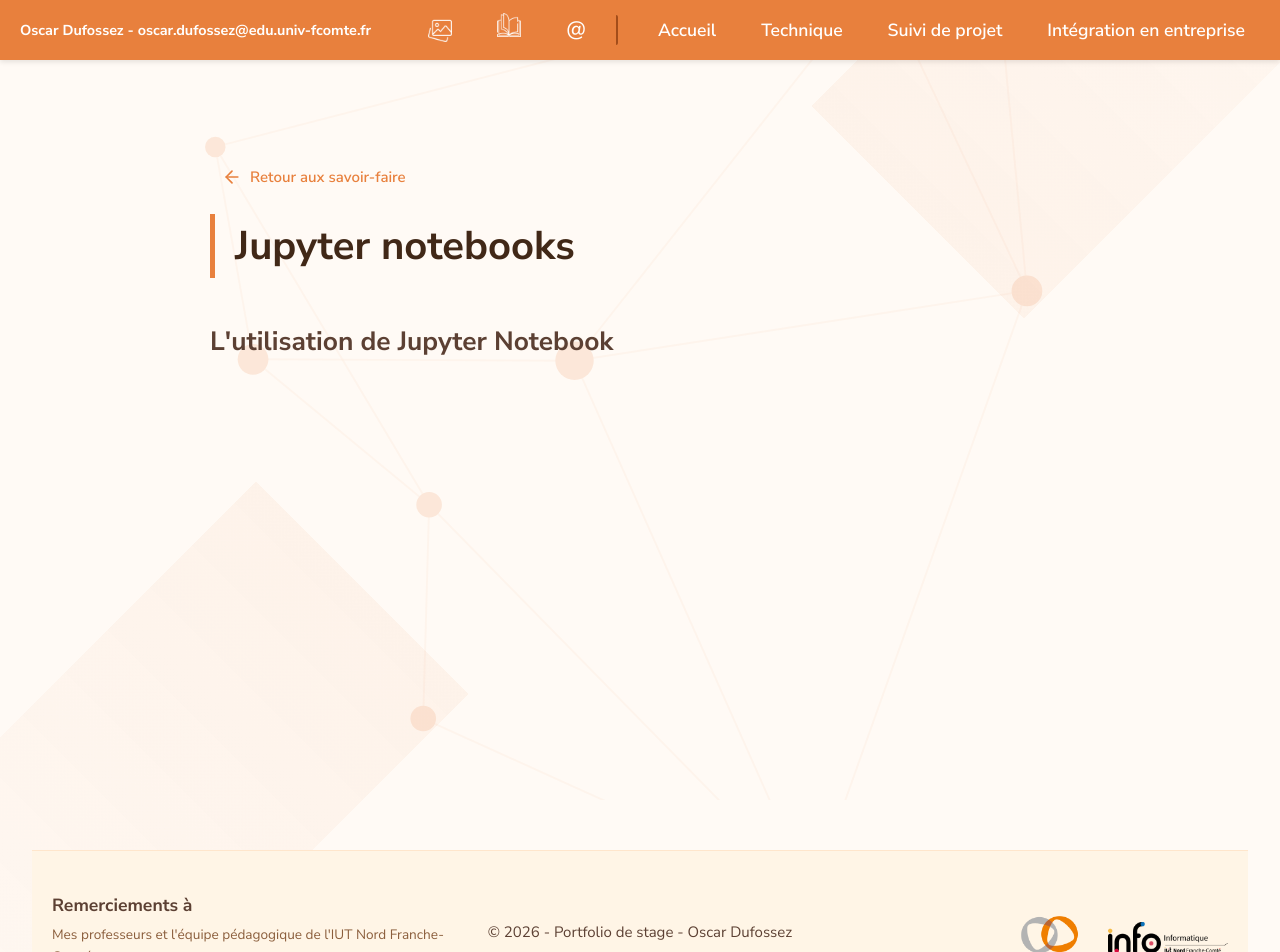
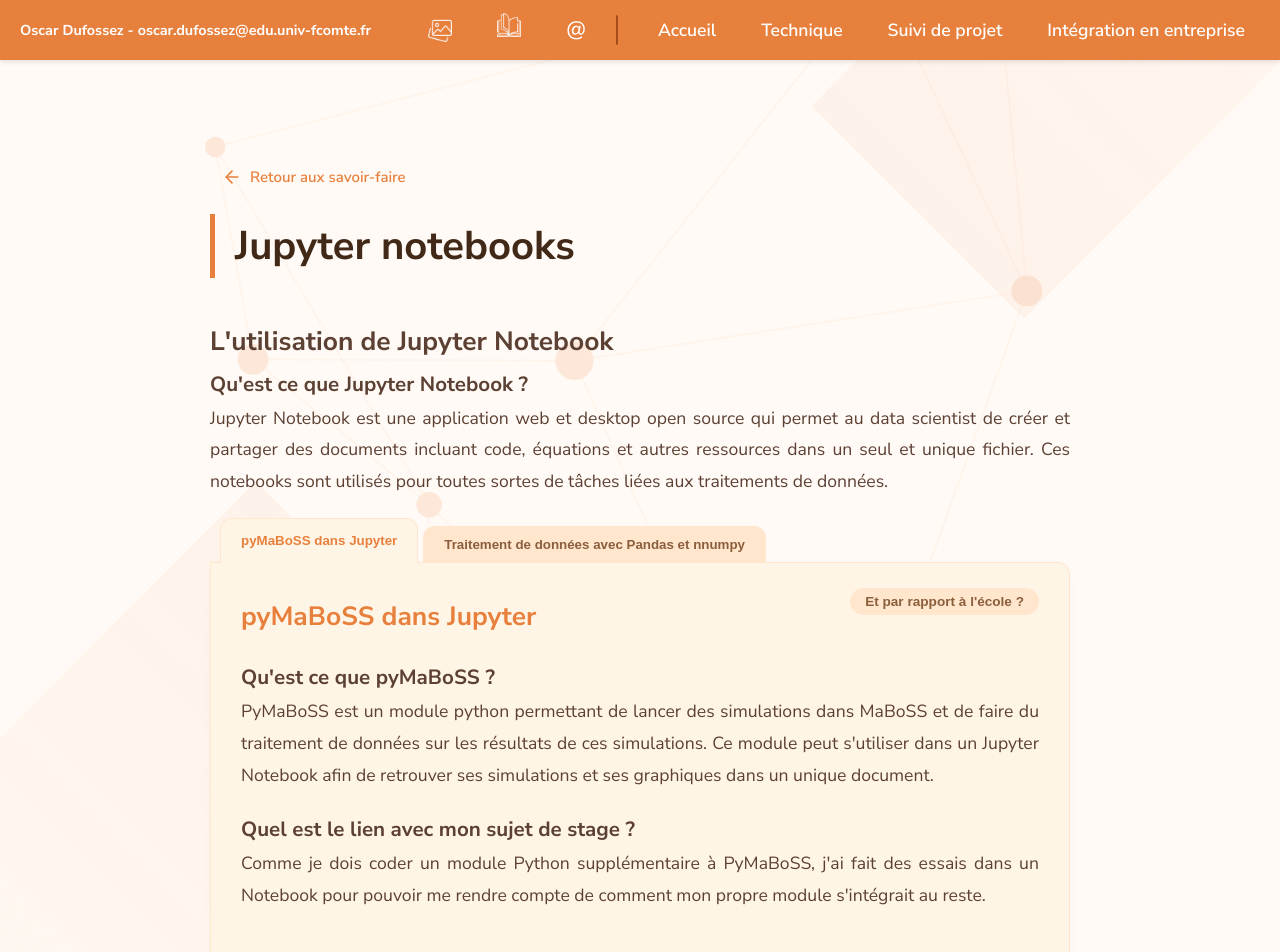
Before and after one commit to Odufossez/portfolio-stage-2026, a Vue app: page /#/savoirfaire-pages/jupyter-notebooks in a window 1280 px wide. Shown: the top 952 px of the page. Built offline with nearby package versions, Linux system fonts and the light colour scheme.

Commit message:
terminé jupyter-notebook

```diff
--- a/src/data/savoir-faire.js
+++ b/src/data/savoir-faire.js
@@ -145,7 +145,6 @@
         classification: 'sub-theme',
         title: 'Jupyter notebooks',
         subs: [
-            'jupyter-maboss',
             'jupyter-pymaboss',
             'data-visualization',
         ]
@@ -182,11 +181,6 @@
             'check-validity-logical-expression',
             'compute-logical-expression',
         ]
-    },
-    {
-        id: 'jupyter-maboss',
-        classification: 'root',
-        title: 'Jupyter notebooks pour MaBoSS',
     },
     {
         id: 'jupyter-pymaboss',
--- a/src/pages/savoirfaire-pages/jupyter-notebooks.vue
+++ b/src/pages/savoirfaire-pages/jupyter-notebooks.vue
@@ -1,7 +1,8 @@
 <script setup>
 import BackButton from "@/components/BackButton.vue";
 import {ref} from "vue";
-const activeRoot = ref('')
+const activeRoot = ref('maboss')
+const showDetails = ref(false)
 </script>
 
 <template>
@@ -14,10 +15,92 @@
 
     <section class="content">
       <h2>L'utilisation de Jupyter Notebook</h2>
+      <h3>Qu'est ce que Jupyter Notebook ?</h3>
+        <p>
+          Jupyter Notebook est une application web et desktop open source qui permet au data scientist de créer et partager
+          des documents incluant code, équations et autres ressources dans un seul et unique fichier. Ces notebooks sont
+          utilisés pour toutes sortes de tâches liées aux traitements de données.
+        </p>
 
       <section class="missions-section">
         <div class="tabs-list">
+          <button class="tab-item"
+                  :class="{active: activeRoot === 'maboss'}"
+                  @click="activeRoot='maboss'">pyMaBoSS dans Jupyter
+          </button>
+          <button class="tab-item"
+                  :class="{active: activeRoot === 'data-treatment'}"
+                  @click="activeRoot='data-treatment'">Traitement de données avec Pandas et nnumpy
+          </button>
+        </div>
+        <div class="styled-box mission-content">
+          <div v-if="activeRoot === 'maboss'">
+            <div class="box-header-with-tab">
+              <h2>pyMaBoSS dans Jupyter</h2>
+              <button @click="showDetails = !showDetails" class="details-tab"
+                      :class="{ active: showDetails }">
+                {{ showDetails ? 'Cacher les détails' : 'Et par rapport à l\'école ?' }}
+              </button>
+            </div>
+            <div class="inner-details" v-if="showDetails">
+              <h3>Quelle différence avec l'école ?</h3>
+              <p>
+                L'utilisation de Jupyter Notebook n'a été que survolée pendant mon cursus, mon stage m'a permis d'
+                approfondir l'utilisation de cet outil et de mieux comprendre comment il fonctionne.
+              </p>
+            </div>
+            <h3>Qu'est ce que pyMaBoSS ?</h3>
+            <p>
+              PyMaBoSS est un module python permettant de lancer des simulations dans MaBoSS et de faire du traitement
+              de données sur les résultats de ces simulations. Ce module peut s'utiliser dans un Jupyter Notebook afin
+              de retrouver ses simulations et ses graphiques dans un unique document.
+            </p>
 
+            <h3>Quel est le lien avec mon sujet de stage ?</h3>
+            <p>
+              Comme je dois coder un module Python supplémentaire à PyMaBoSS, j'ai fait des essais dans un Notebook pour
+              pouvoir me rendre compte de comment mon propre module s'intégrait au reste.
+            </p>
+          </div>
+
+          <div v-if="activeRoot === 'data-treatment'">
+            <div class="box-header-with-tab">
+              <h2>Traitement de données avec pandas et numpy</h2>
+              <button @click="showDetails = !showDetails" class="details-tab"
+                      :class="{ active: showDetails }">
+                {{ showDetails ? 'Cacher les détails' : 'Et par rapport à l\'école ?' }}
+              </button>
+            </div>
+
+            <div class="inner-details" v-if="showDetails">
+              <h3>Quelle différence avec l'école ?</h3>
+              <p>
+                Bien que nous ayons eu des cours sur l'utilisation de pandas et numpy, j'ai eu à les utiliser dans des
+                tableaux bien plus grands et complexes que les exemples que j'ai pu voir en cours. Cela a demandé plus de
+                rigueur qu'en cours.
+              </p>
+            </div>
+
+            <h3>Que sont pandas et numpy ?</h3>
+            <p>
+              <strong>NumPy</strong> est la bibliothèque fondamentale pour le calcul scientifique en Python.
+              Elle permet de manipuler des tableaux de données de grande taille (matrices) et d'effectuer des
+              opérations mathématiques complexes avec une rapidité bien supérieure aux listes Python classiques.
+            </p>
+            <p>
+              <strong>Pandas</strong>, de son côté, est construit au-dessus de NumPy. C'est l'outil de référence
+              pour l'analyse de données. Il introduit le concept de <em>DataFrame</em> (similaire à un tableau Excel),
+              permettant de manipuler, filtrer et nettoyer des données structurées de manière intuitive et puissante.
+            </p>
+
+            <h3>Comment sont-ils utilisés dans mon stage ?</h3>
+            <p>
+              Tous les tableaux de données sont des dataframes <b>pandas</b>, il a donc fallu que j'apprenne à utiliser
+              ce module pour effectuer les traitements dont j'avais besoin. Par extension, j'avais parfois besoin de
+              manipuler directement <b>numpy</b>.
+            </p>
+
+          </div>
         </div>
       </section>
 
```
